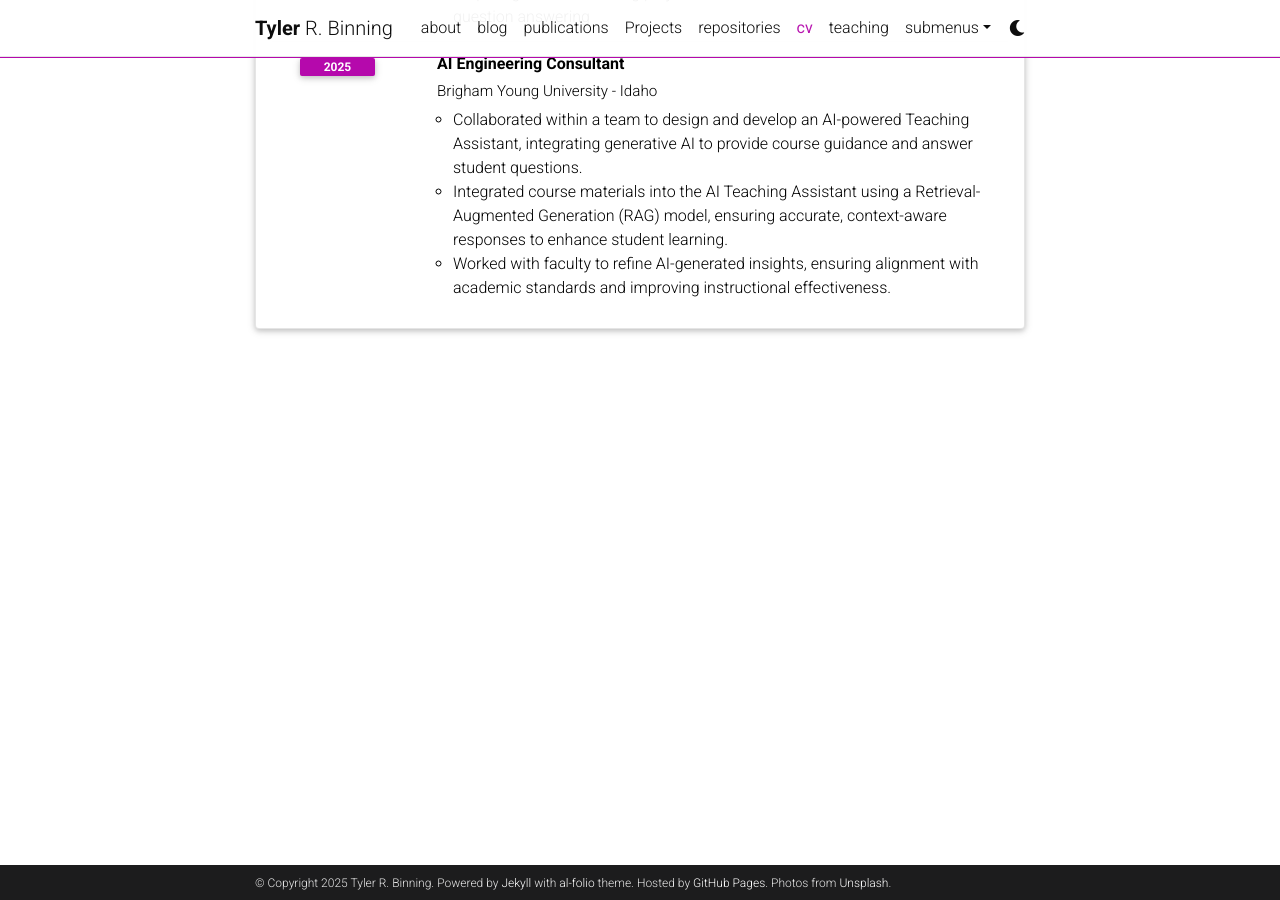
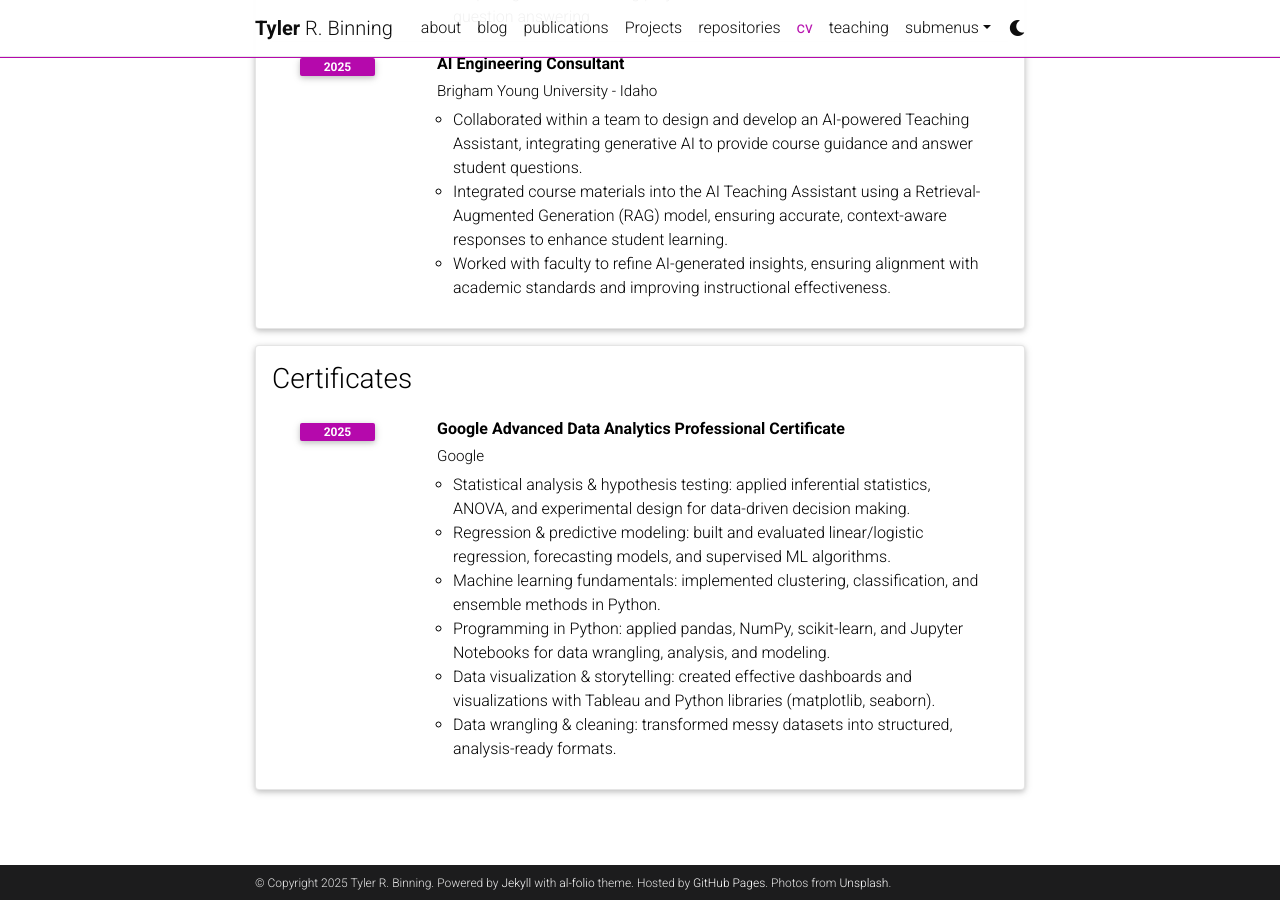
Before and after one commit to tybinning/portfolio-upgraded, a Jekyll site: the page built from _pages/cv.md, in a window 1280 px wide and 900 px high, scrolled down 1221 px. Built offline with Jekyll 4.4.1, drawn with Linux system fonts in a browser that asks for light colours; comment, search, counter and statistics services are not loaded; a style sheet for code colours, icons or effects is not loaded.

Commit message:
updating cv & including social media

```diff
--- a/_config.yml
+++ b/_config.yml
@@ -71,11 +71,11 @@ og_image: # The site-wide (default for all links) Open Graph preview image
 # Social integration
 # -----------------------------------------------------------------------------
 
-github_username: # your GitHub user name
+github_username: tybinning
 gitlab_username: # your GitLab user name
 twitter_username: # your Twitter handle
 mastodon_username: # your mastodon instance+username in the format instance.tld/@username
-linkedin_username: # your LinkedIn user name
+linkedin_username: tybinning
 telegram_username: # your Telegram user name
 scholar_userid: # your Google Scholar ID
 semanticscholar_id: # your Semantic Scholar ID
--- a/_data/cv.yml
+++ b/_data/cv.yml
@@ -48,6 +48,20 @@
         - Worked with faculty to refine AI-generated insights, ensuring alignment with academic standards and improving instructional effectiveness.
 
 
+- title: Certificates
+  type: time_table
+  contents:
+    - title: Google Advanced Data Analytics Professional Certificate
+      institution: Google
+      year: 2025
+      description:
+        - "Statistical analysis & hypothesis testing: applied inferential statistics, ANOVA, and experimental design for data-driven decision making."
+        - "Regression & predictive modeling: built and evaluated linear/logistic regression, forecasting models, and supervised ML algorithms."
+        - "Machine learning fundamentals: implemented clustering, classification, and ensemble methods in Python."
+        - "Programming in Python: applied pandas, NumPy, scikit-learn, and Jupyter Notebooks for data wrangling, analysis, and modeling."
+        - "Data visualization & storytelling: created effective dashboards and visualizations with Tableau and Python libraries (matplotlib, seaborn)."
+        - "Data wrangling & cleaning: transformed messy datasets into structured, analysis-ready formats."
+
 # - title: Open Source Projects
 #   type: time_table
 #   contents:
```
